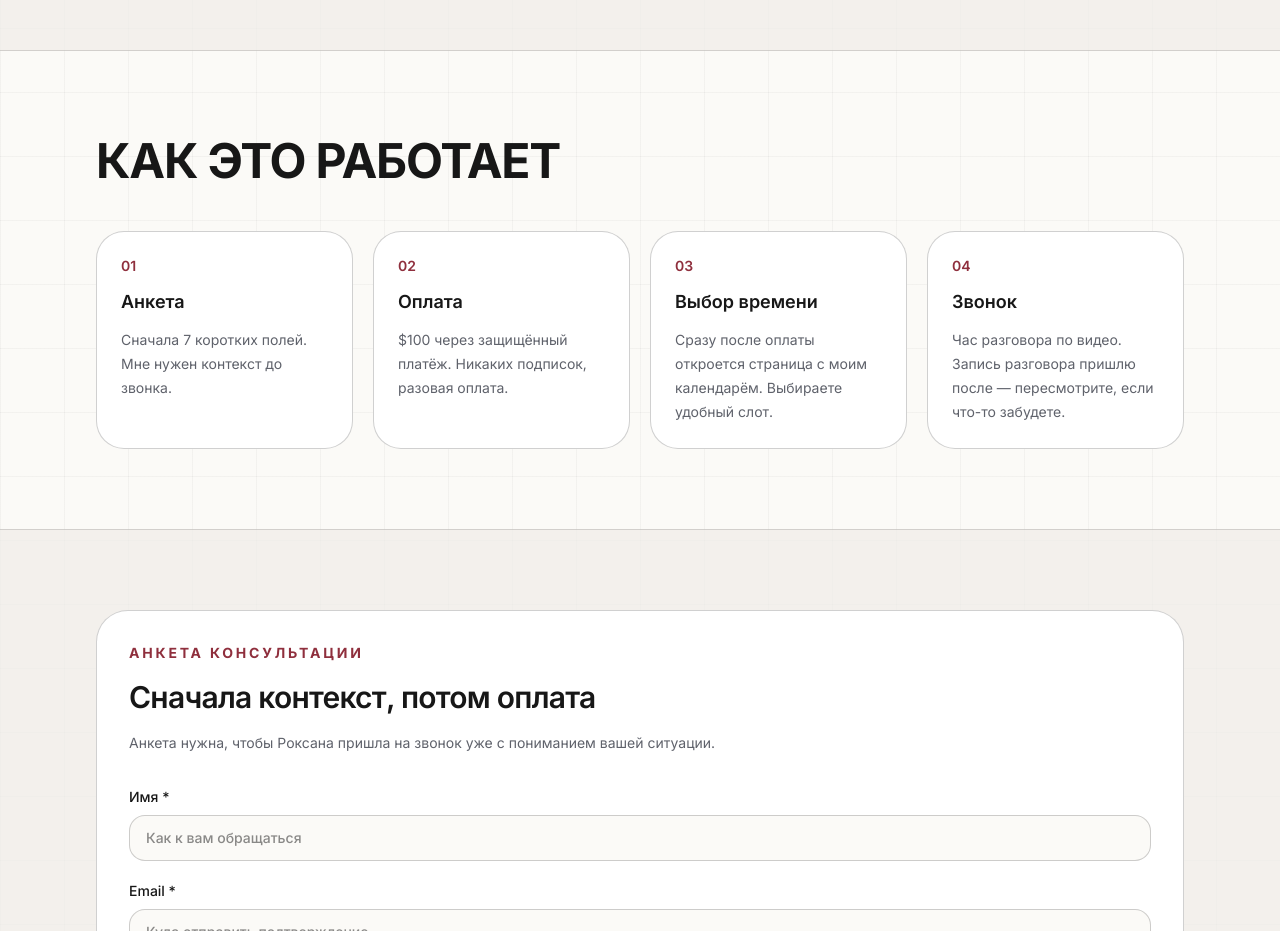
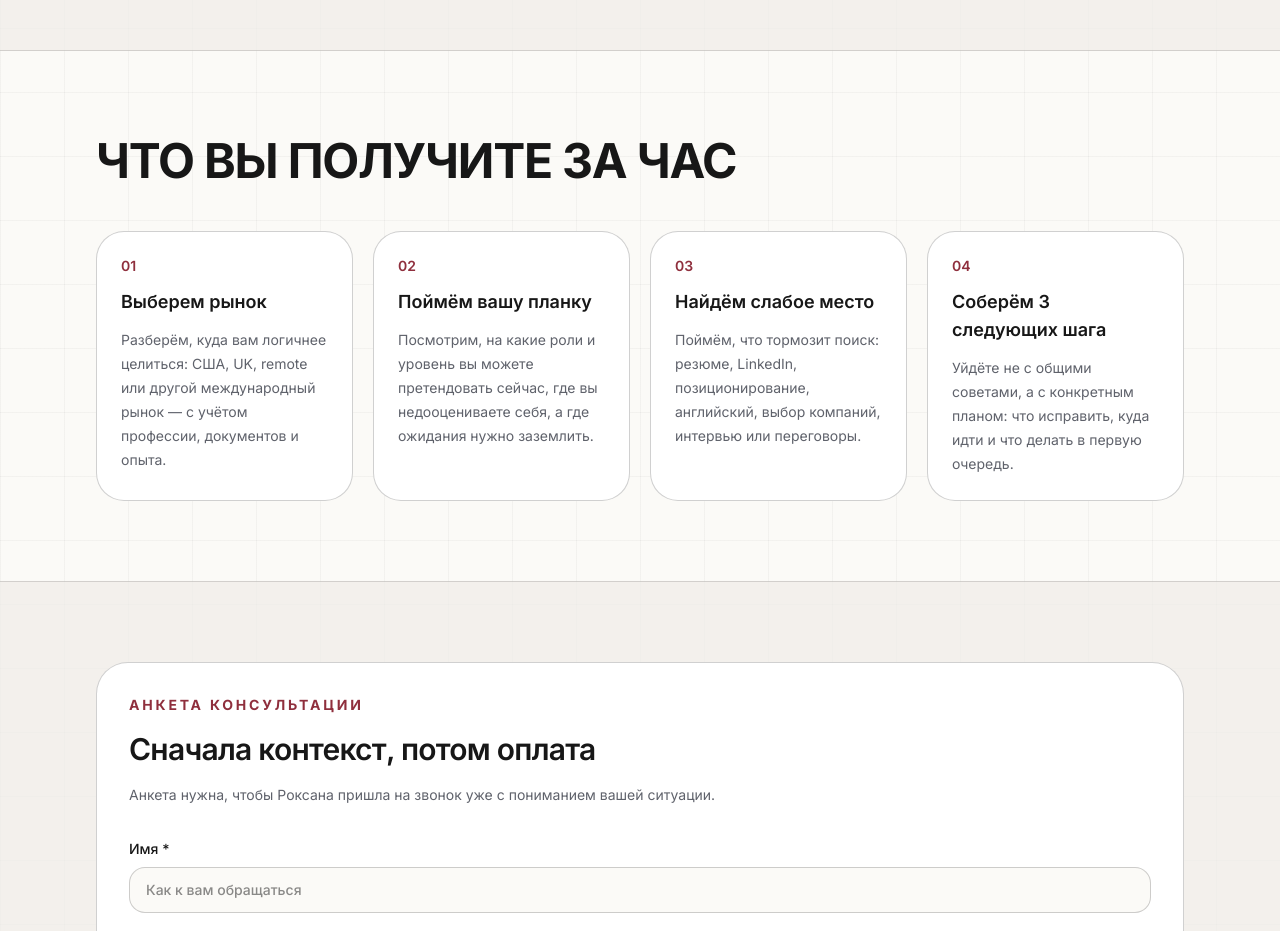
Before and after one commit to roxannication-arch/careerplus, a Next.js app: page /consultation in a window 1280 px wide. Shown: the part 1700-2631 px from the top of the page. Built offline with nearby package versions, Linux system fonts and the light colour scheme.

Commit message:
Update consultation value proposition block
Co-authored-by: roxannication-arch <roxannication-arch@users.noreply.github.com>

```diff
--- a/app/consultation/page.tsx
+++ b/app/consultation/page.tsx
@@ -33,10 +33,22 @@ const notInside = [
 ];
 
 const steps = [
-  { title: "Анкета", body: "Сначала 7 коротких полей. Мне нужен контекст до звонка." },
-  { title: "Оплата", body: "$100 через защищённый платёж. Никаких подписок, разовая оплата." },
-  { title: "Выбор времени", body: "Сразу после оплаты откроется страница с моим календарём. Выбираете удобный слот." },
-  { title: "Звонок", body: "Час разговора по видео. Запись разговора пришлю после — пересмотрите, если что-то забудете." }
+  {
+    title: "Выберем рынок",
+    body: "Разберём, куда вам логичнее целиться: США, UK, remote или другой международный рынок — с учётом профессии, документов и опыта."
+  },
+  {
+    title: "Поймём вашу планку",
+    body: "Посмотрим, на какие роли и уровень вы можете претендовать сейчас, где вы недооцениваете себя, а где ожидания нужно заземлить."
+  },
+  {
+    title: "Найдём слабое место",
+    body: "Поймём, что тормозит поиск: резюме, LinkedIn, позиционирование, английский, выбор компаний, интервью или переговоры."
+  },
+  {
+    title: "Соберём 3 следующих шага",
+    body: "Уйдёте не с общими советами, а с конкретным планом: что исправить, куда идти и что делать в первую очередь."
+  }
 ];
 
 export default function ConsultationPage() {
@@ -95,7 +107,7 @@ export default function ConsultationPage() {
 
       <section className="py-20">
         <Container>
-          <SectionHeader title="Как это работает" />
+          <SectionHeader title="Что вы получите за час" />
           <div className="mt-10 grid gap-5 md:grid-cols-2 lg:grid-cols-4">
             {steps.map((step, index) => (
               <article key={step.title} className="rounded-[1.75rem] border border-ink/20 bg-white p-6">
```
